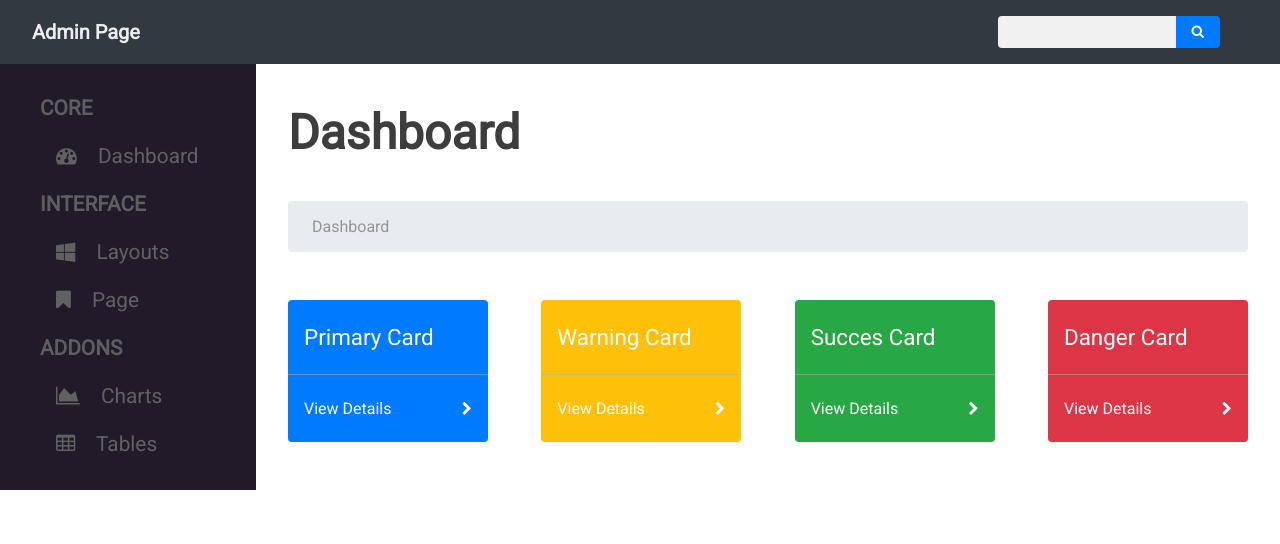
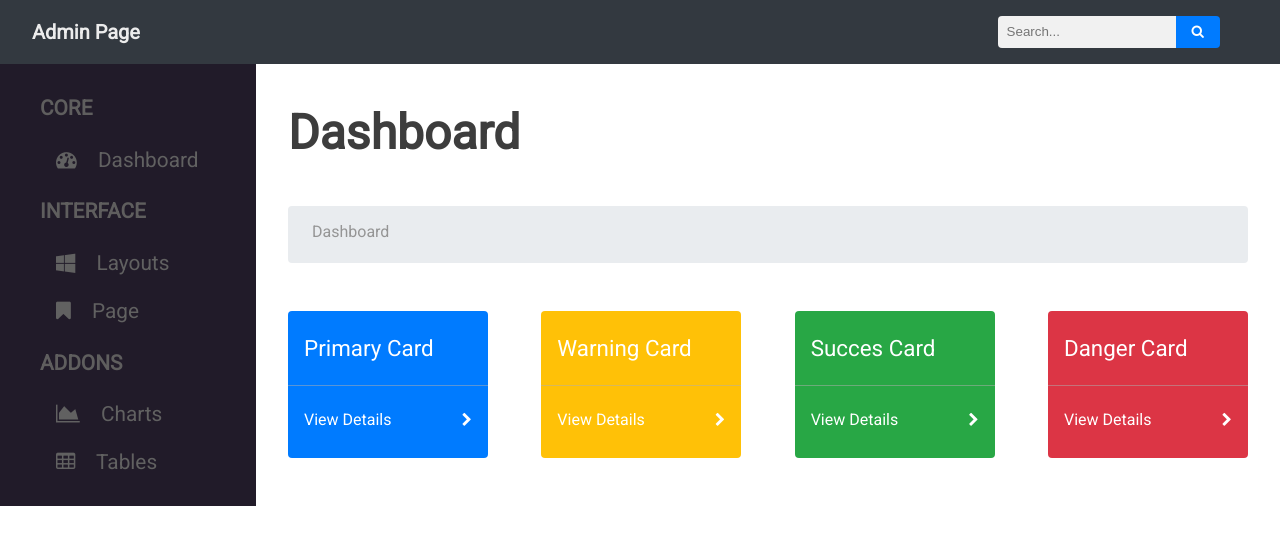
Before and after one commit to alicerke/project-css3-002-admin-template, a plain HTML site: page index.html in a window 1280 px wide. Drawn offline with Linux system fonts and the light colour scheme.

Commit message:
apro finomítások

```diff
--- a/index.html
+++ b/index.html
@@ -13,7 +13,7 @@
         Admin Page
         </h3>
         <div class="header__search">
-            <input type="text" name="search" class="search__input">
+            <input type="text" name="search" class="search__input" placeholder="Search...">
             <button class="search_btn"><i class="fa fa-search"></i></button>
         </div>
     </header>
@@ -21,13 +21,13 @@
         <aside class="aside__box">
             <nav class="main__nav">
                 <ul class="nav__ul">
-                    <li><header class="nav__header">Core</header></li>
+                    <li><h4 class="nav__header">Core</h4></li>
                     <li><a href="">
                         <i class="fa fa-tachometer"></i>
                         Dashboard
                         </a>
                     </li>
-                    <li><header class="nav__header">Interface</header></li>
+                    <li><h4 class="nav__header">Interface</h4></li>
                     <li><a href="">
                         <i class="fa fa-windows"></i>
                         Layouts
@@ -38,7 +38,7 @@
                         Page
                         </a>
                     </li>
-                    <li><header class="nav__header">Addons</header></li>
+                    <li><h4 class="nav__header">Addons</h4></li>
                     <li><a href="">
                         <i class="fa fa-area-chart"></i>
                         Charts
--- a/style.css
+++ b/style.css
@@ -50,6 +50,7 @@ body {
     padding: 0.375rem 0.75rem;
 }
 .search__input {
+    outline-style: none;
     border: 1px solid transparent;
     transition: border-color .15s;
     border-right: none;
@@ -162,6 +163,8 @@ body {
 .card__top {
     border: none;
     border-radius: 0.25rem 0.25rem 0 0;
+    transition: background-color .3s;
+    background-color: transparent;
     padding: 1.5rem 1rem;
     border-bottom: 1px solid rgba(175, 175, 175, 0.5);
     font-size: 1.4rem;
@@ -170,6 +173,8 @@ body {
 .card__bottom {
     border-radius: 0 0 0.25rem 0.25rem;
     padding: 1.5rem 1rem;
+    transition: background-color .3s;
+    background-color: transparent;
     font-size: 1rem;
     color: rgba(255, 255, 255);
 
```
